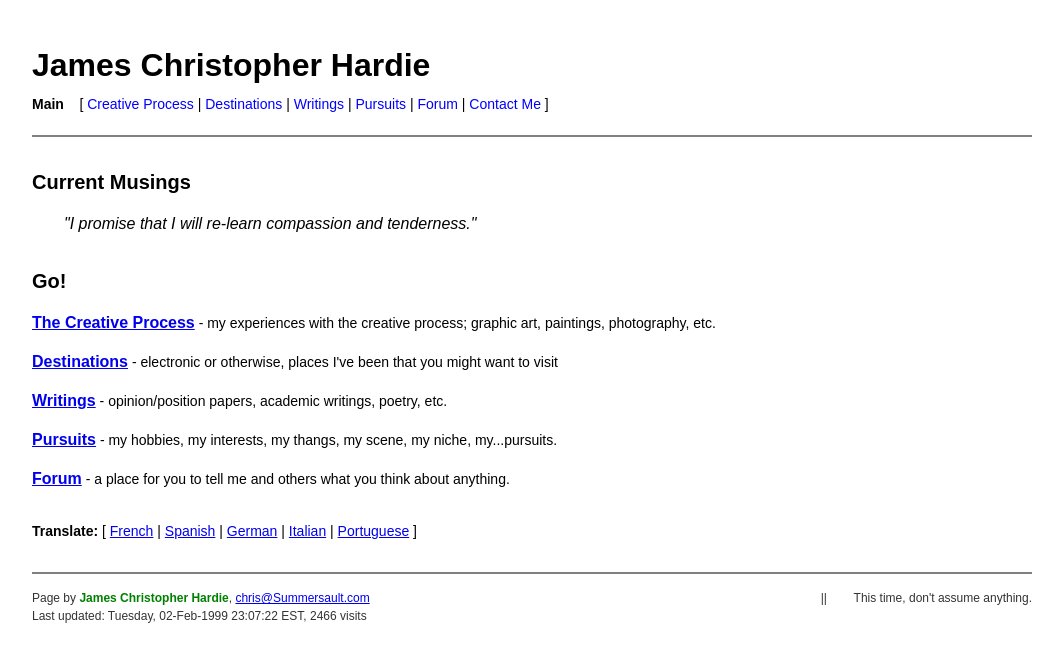
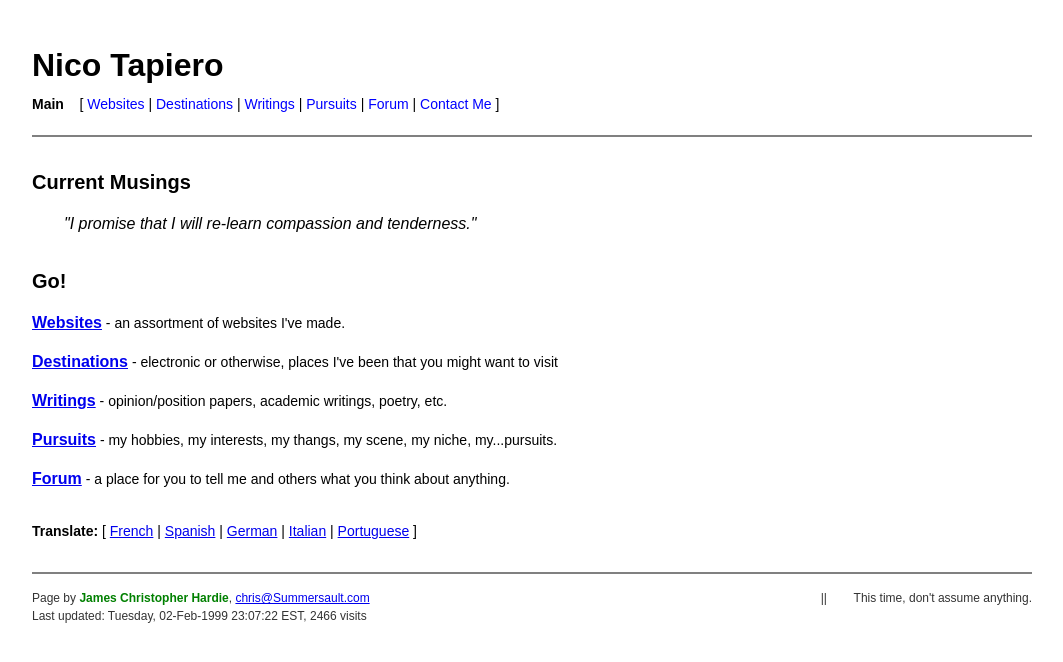
Before and after one commit to nicotapiero/nicotapiero.github.io, a plain HTML site: page index.html in a window 1280 px wide. Shown: the whole page, without its empty margins (108-1171 px from the left). Drawn offline with Linux system fonts and the light colour scheme.

Commit message:
Add websites section

```diff
--- a/index.html
+++ b/index.html
@@ -3,7 +3,7 @@
     <head>
         <meta charset="UTF-8" />
         <meta name="viewport" content="width=device-width, initial-scale=1.0" />
-        <title>James Christopher Hardie</title>
+        <title>Nico Tapiero</title>
         <style>
             body {
                 font-family: Arial, sans-serif;
@@ -212,10 +212,10 @@
         </style>
     </head>
     <body>
-        <h1>James Christopher Hardie</h1>
+        <h1>Nico Tapiero</h1>
 
         <div class="nav-section">
-            <strong id="section-label">Main</strong>&nbsp;&nbsp;&nbsp;&nbsp;[ <a href="#creative" onclick="showSection('creative')" id="nav-creative">Creative Process</a> |
+            <strong id="section-label">Main</strong>&nbsp;&nbsp;&nbsp;&nbsp;[ <a href="#websites" onclick="showSection('websites')" id="nav-websites">Websites</a> |
             <a href="#destinations" onclick="showSection('destinations')" id="nav-destinations">Destinations</a> | <a href="#writings" onclick="showSection('writings')" id="nav-writings">Writings</a> |
             <a href="#pursuits" onclick="showSection('pursuits')" id="nav-pursuits">Pursuits</a> | <a href="#forum" onclick="showSection('forum')" id="nav-forum">Forum</a> |
             <a href="#contact" onclick="showSection('contact')" id="nav-contact">Contact Me</a> ]
@@ -233,7 +233,7 @@
 
             <h2>Go!</h2>
 
-            <div class="section-description"><a href="#creative" onclick="showSection('creative')" class="section-link">The Creative Process</a> - my experiences with the creative process; graphic art, paintings, photography, etc.</div>
+            <div class="section-description"><a href="#websites" onclick="showSection('websites')" class="section-link">Websites</a> - an assortment of websites I've made.</div>
 
             <div class="section-description"><a href="#destinations" onclick="showSection('destinations')" class="section-link">Destinations</a> - electronic or otherwise, places I've been that you might want to visit</div>
 
@@ -246,19 +246,19 @@
             <div class="translate-section"><strong>Translate:</strong> [ <a href="#">French</a> | <a href="#">Spanish</a> | <a href="#">German</a> | <a href="#">Italian</a> | <a href="#">Portuguese</a> ]</div>
         </div>
 
-        <!-- Creative Process Section -->
-        <div id="creative" class="content-section">
-            <h2>The Creative Process</h2>
+        <!-- Websites Process Section -->
+        <div id="websites" class="content-section">
+            <h2>Websites</h2>
             <div class="back-link"><a href="/" onclick="showSection('main')">&lt;&lt; Back to Main</a></div>
 
             <p>Welcome to my creative world. Here you'll find a collection of my artistic endeavors spanning multiple mediums and years of exploration.</p>
 
             <h3>Recent Works</h3>
             <div class="artwork-grid">
-                <div class="artwork-item">• <strong>Untitled Digital Composition #3</strong> - Photoshop manipulation, 1998</div>
-                <div class="artwork-item">• <strong>Urban Decay Series</strong> - Black & white photography, 1997-98</div>
-                <div class="artwork-item">• <strong>Abstract Oils</strong> - Oil on canvas, various sizes, 1998</div>
-                <div class="artwork-item">• <strong>Typography Experiments</strong> - Digital art, 1998</div>
+                <div class="artwork-item">• <a href="https://jellyfin.nicotapiero.com" target="_blank"> - My JellyFin server</div>
+                <div class="artwork-item">• <a href="/Vibe-Coded-Journalling-App" target="_blank"> - Journaling App</div>
+
+
             </div>
 
             <h3>Artist Statement</h3>
@@ -417,7 +417,7 @@
             // Section name mappings for display
             const sectionLabels = {
                 main: "Main",
-                creative: "Creative Process",
+                websites: "Websites",
                 destinations: "Destinations",
                 writings: "Writings",
                 pursuits: "Pursuits",
```
